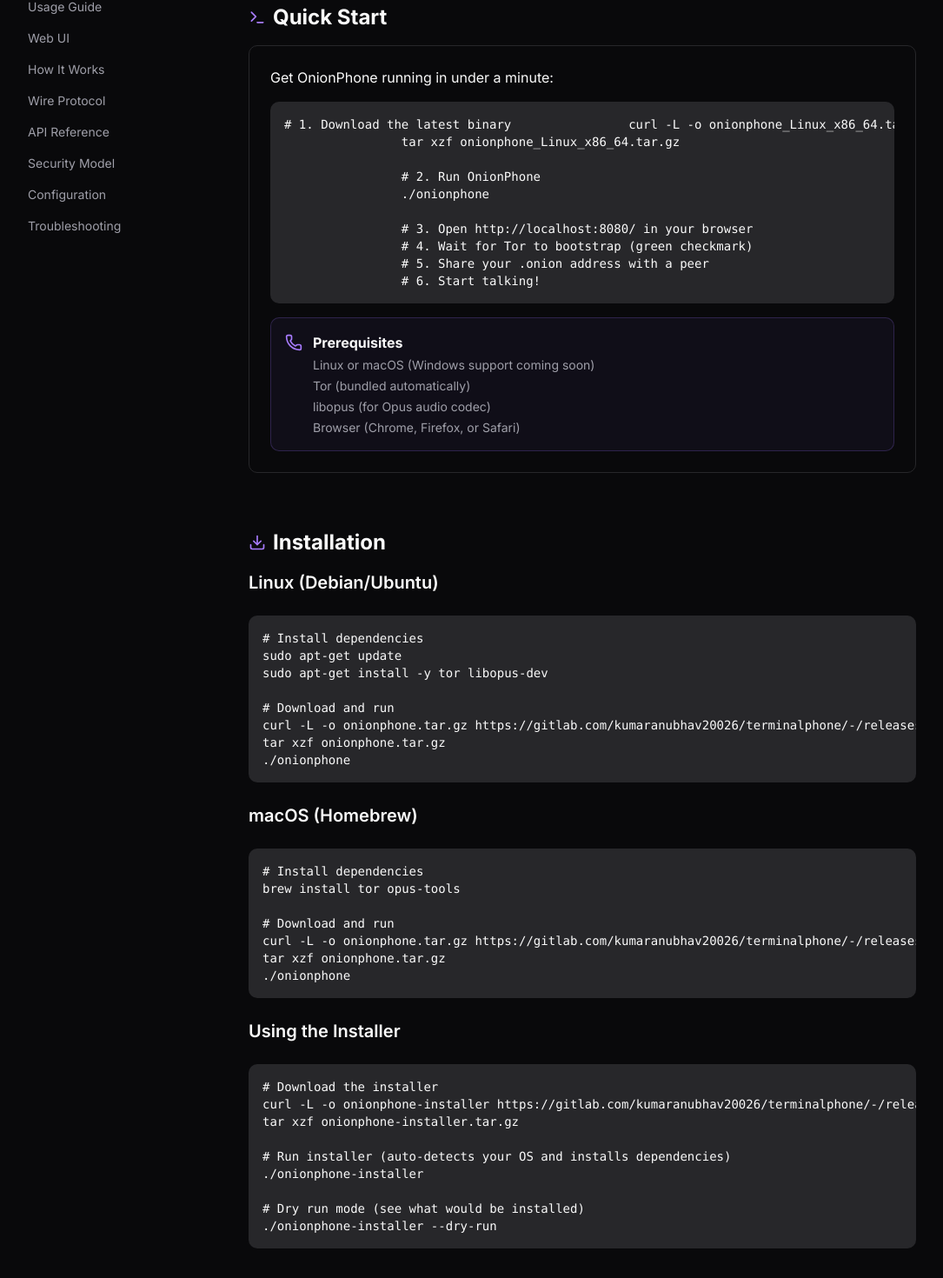
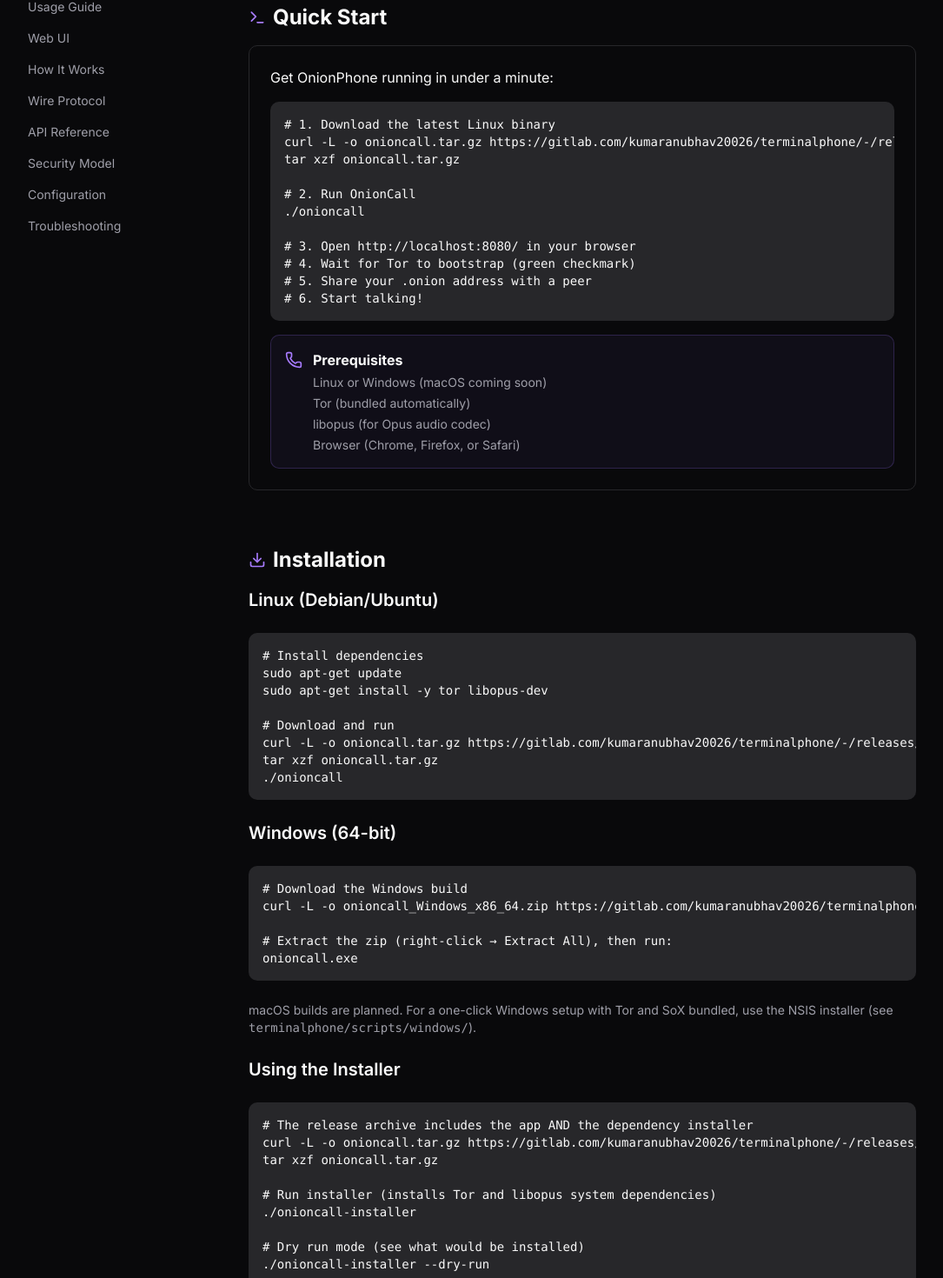
Before and after one commit to KumarAnubhav64/OnionCall, a Next.js app: page /docs in a window 1280 px wide. Shown: the part 316-1786 px from the top of the page at 87% size, without its empty margins (58-1143 px from the left). Built offline with nearby package versions, Linux system fonts and the light colour scheme.

Commit message:
fix(docs): correct release asset names and binaries

```diff
--- a/app/docs/page.tsx
+++ b/app/docs/page.tsx
@@ -78,16 +78,17 @@
                 <p>Get OnionPhone running in under a minute:</p>
                 <div className="bg-muted rounded-lg p-4 overflow-x-auto">
                   <pre className="text-sm font-mono">
-                    <code>{`# 1. Download the latest binary                curl -L -o onionphone_Linux_x86_64.tar.gz https://gitlab.com/kumaranubhav20026/terminalphone/-/releases/permalink/latest/downloads/onionphone_Linux_x86_64.tar.gz
-                tar xzf onionphone_Linux_x86_64.tar.gz
+                    <code>{`# 1. Download the latest Linux binary
+curl -L -o onioncall.tar.gz https://gitlab.com/kumaranubhav20026/terminalphone/-/releases/permalink/latest/downloads/onioncall_Linux_x86_64.tar.gz
+tar xzf onioncall.tar.gz
 
-                # 2. Run OnionPhone
-                ./onionphone
+# 2. Run OnionCall
+./onioncall
 
-                # 3. Open http://localhost:8080/ in your browser
-                # 4. Wait for Tor to bootstrap (green checkmark)
-                # 5. Share your .onion address with a peer
-                # 6. Start talking!`}</code>
+# 3. Open http://localhost:8080/ in your browser
+# 4. Wait for Tor to bootstrap (green checkmark)
+# 5. Share your .onion address with a peer
+# 6. Start talking!`}</code>
                   </pre>
                 </div>
                 <div className="flex items-start gap-3 bg-primary/5 border border-primary/20 rounded-lg p-4">
@@ -95,7 +96,7 @@
                   <div>
                     <strong className="block mb-1">Prerequisites</strong>
                     <ul className="text-sm text-muted-foreground space-y-1">
-                      <li>Linux or macOS (Windows support coming soon)</li>
+                      <li>Linux or Windows (macOS coming soon)</li>
                       <li>Tor (bundled automatically)</li>
                       <li>libopus (for Opus audio codec)</li>
                       <li>Browser (Chrome, Firefox, or Safari)</li>
@@ -120,37 +121,39 @@
 sudo apt-get install -y tor libopus-dev
 
 # Download and run
-curl -L -o onionphone.tar.gz https://gitlab.com/kumaranubhav20026/terminalphone/-/releases/permalink/latest/downloads/onionphone_Linux_x86_64.tar.gz
-tar xzf onionphone.tar.gz
-./onionphone`}</code>
+curl -L -o onioncall.tar.gz https://gitlab.com/kumaranubhav20026/terminalphone/-/releases/permalink/latest/downloads/onioncall_Linux_x86_64.tar.gz
+tar xzf onioncall.tar.gz
+./onioncall`}</code>
                   </pre>
                 </div>
 
-                <h3 className="text-xl font-semibold">macOS (Homebrew)</h3>
+                <h3 className="text-xl font-semibold">Windows (64-bit)</h3>
                 <div className="bg-muted rounded-lg p-4 overflow-x-auto">
                   <pre className="text-sm font-mono">
-                    <code>{`# Install dependencies
-brew install tor opus-tools
+                    <code>{`# Download the Windows build
+curl -L -o onioncall_Windows_x86_64.zip https://gitlab.com/kumaranubhav20026/terminalphone/-/releases/permalink/latest/downloads/onioncall_Windows_x86_64.zip
 
-# Download and run
-curl -L -o onionphone.tar.gz https://gitlab.com/kumaranubhav20026/terminalphone/-/releases/permalink/latest/downloads/onionphone_Darwin_x86_64.tar.gz
-tar xzf onionphone.tar.gz
-./onionphone`}</code>
+# Extract the zip (right-click → Extract All), then run:
+onioncall.exe`}</code>
                   </pre>
                 </div>
+                <p className="text-sm text-muted-foreground">
+                  macOS builds are planned. For a one-click Windows setup with Tor and SoX bundled,
+                  use the NSIS installer (see <code>terminalphone/scripts/windows/</code>).
+                </p>
 
                 <h3 className="text-xl font-semibold">Using the Installer</h3>
                 <div className="bg-muted rounded-lg p-4 overflow-x-auto">
                   <pre className="text-sm font-mono">
-                    <code>{`# Download the installer
-curl -L -o onionphone-installer https://gitlab.com/kumaranubhav20026/terminalphone/-/releases/permalink/latest/downloads/onionphone-installer_Linux_x86_64.tar.gz
-tar xzf onionphone-installer.tar.gz
+                    <code>{`# The release archive includes the app AND the dependency installer
+curl -L -o onioncall.tar.gz https://gitlab.com/kumaranubhav20026/terminalphone/-/releases/permalink/latest/downloads/onioncall_Linux_x86_64.tar.gz
+tar xzf onioncall.tar.gz
 
-# Run installer (auto-detects your OS and installs dependencies)
-./onionphone-installer
+# Run installer (installs Tor and libopus system dependencies)
+./onioncall-installer
 
 # Dry run mode (see what would be installed)
-./onionphone-installer --dry-run`}</code>
+./onioncall-installer --dry-run`}</code>
                   </pre>
                 </div>
               </div>
@@ -175,10 +178,10 @@
 
 # Build the binary (embeds the web UI automatically)
 go mod tidy
-CGO_ENABLED=1 go build -o onionphone ./cmd/terminalphone
+CGO_ENABLED=1 go build -o onioncall ./cmd/terminalphone
 
 # Run
-./onionphone`}</code>
+./onioncall`}</code>
                   </pre>
                 </div>
 
```
